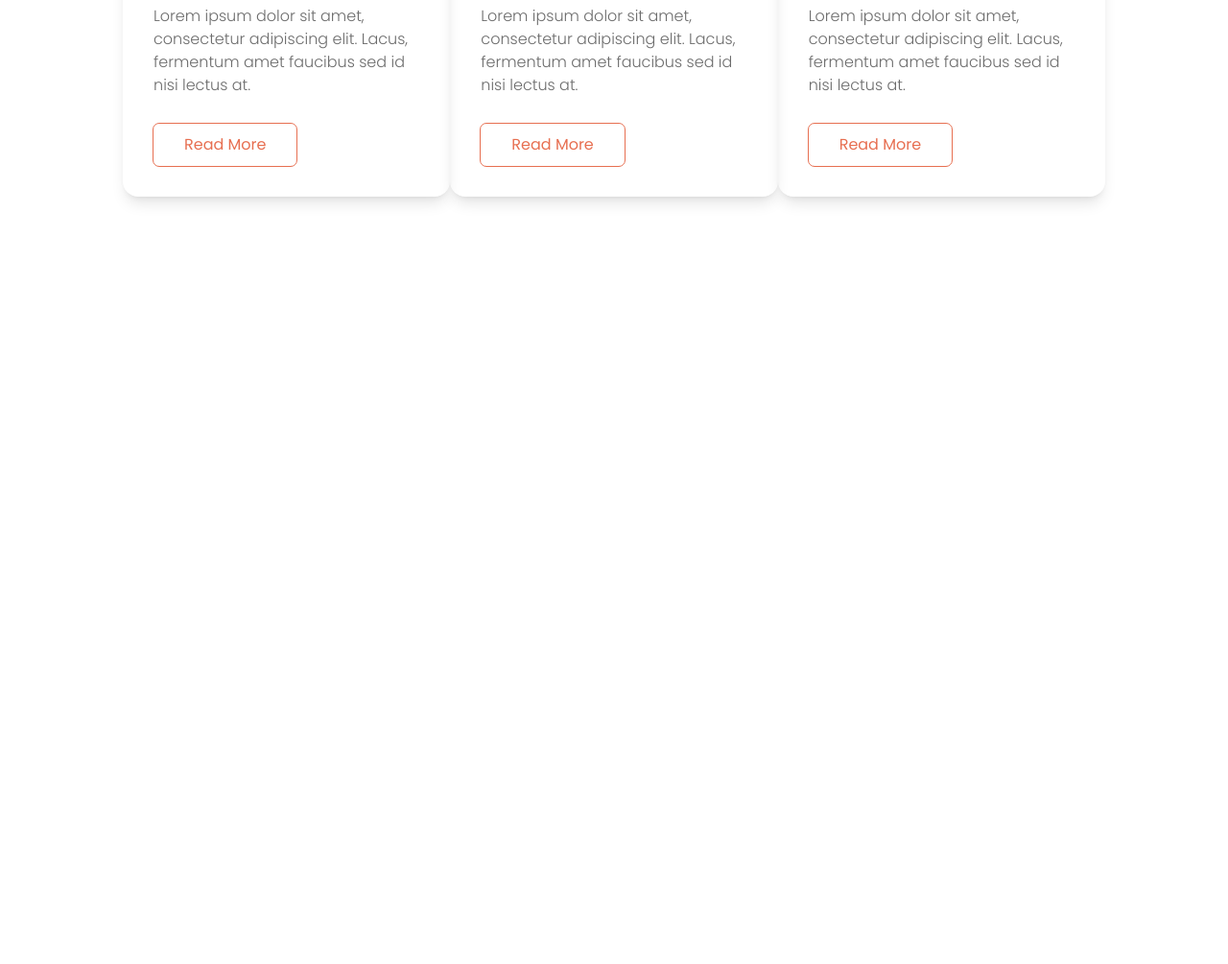
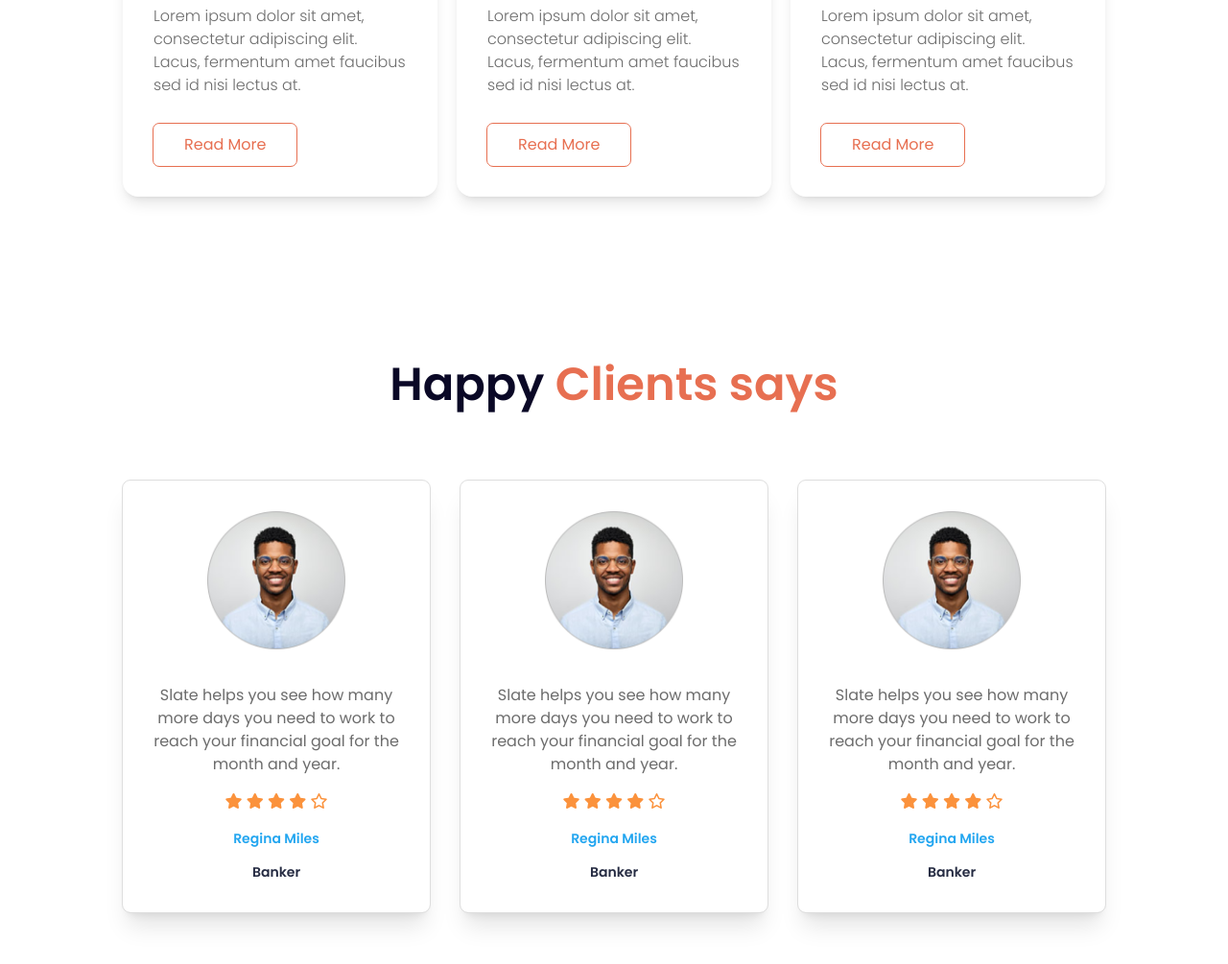
Before and after one commit to mdtamimjd/latest-biker-zone-, a plain HTML site: page index.html in a window 1280 px wide. Shown: the part 1882-2887 px from the top of the page at 96% size. Before the commit the page ends 2167 px from the top, so only its background shows below. Drawn offline with nearby package versions, Linux system fonts and the light colour scheme.

Commit message:
happy client section done

```diff
--- a/index.html
+++ b/index.html
@@ -20,6 +20,8 @@
       href="https://fonts.googleapis.com/css2?family=Inter:ital,opsz,wght@0,14..32,100..900;1,14..32,100..900&family=Manrope:wght@200..800&family=Poppins:ital,wght@0,100;0,200;0,300;0,400;0,500;0,600;0,700;0,800;0,900;1,100;1,200;1,300;1,400;1,500;1,600;1,700;1,800;1,900&display=swap"
       rel="stylesheet"
     />
+    <!-- font awesome -->
+    <link rel="stylesheet" href="https://cdnjs.cloudflare.com/ajax/libs/font-awesome/6.6.0/css/all.min.css" integrity="sha512-Kc323vGBEqzTmouAECnVceyQqyqdsSiqLQISBL29aUW4U/M7pSPA/gEUZQqv1cwx4OnYxTxve5UMg5GT6L4JJg==" crossorigin="anonymous" referrerpolicy="no-referrer" />
     <!-- css inter line style  -->
     <style>
       /* font class */
@@ -85,7 +87,7 @@
          <!-- latest News -->
           <section class="md:w-4/5 w-5/6 mx-auto py-20 poppins">
             <h1 class="text-[#0a0826] font-semibold poppins text-[48px] text-center">Latest News</h1>
-            <div class="flex md:flex-row flex-col justify-between items-center md:mt-20">
+            <div class="flex md:flex-row flex-col justify-between items-center md:mt-20 gap-5">
                 <div class="card w-96 shadow-lg md:h-[500px]">
                     <figure class="p-5">
                       <img
@@ -130,6 +132,60 @@
                   </div>
             </div>
           </section>
+          <!-- Happy Clients says -->
+           <section class="md:w-4/5 w-5/6 mx-auto py-20 poppins">
+            <h1 class="font-semibold text-[48px] text-[#0a0826] text-center">Happy <p class="text-[#e76f51] inline">Clients says</p></h1>
+            <div class="flex md:flex-row flex-col justify-between items-center md:mt-16 mt-8 gap-5">
+                <div class="w-80 h-[450px] p-8 rounded-lg outline outline-1 outline-[#dedede] shadow-xl flex flex-col justify-between items-center">
+                    <img src="./images/others/user-1.png" alt="" class="w-36 mb-5">
+                    <p class="text-base font-normal text-[#6c6c6c] text-center">Slate helps you see how
+                        many more days you need
+                        to work to reach your financial
+                        goal for the month and year.</p>
+                    <span>
+                        <i class="fa-solid fa-star text-orange-400"></i>
+                        <i class="fa-solid fa-star text-orange-400"></i>
+                        <i class="fa-solid fa-star text-orange-400"></i>
+                        <i class="fa-solid fa-star text-orange-400"></i>
+                        <i class="fa-regular fa-star text-orange-400"></i>
+                    </span>
+                    <p class="text-sm text-[#23a6f0] font-semibold">Regina Miles</p>
+                    <p class="text-sm text-[#252b42] font-semibold">Banker</p>
+                </div>
+                <div class="w-80 h-[450px] p-8 rounded-lg outline outline-1 outline-[#dedede] shadow-xl flex flex-col justify-between items-center">
+                    <img src="./images/others/user-1.png" alt="" class="w-36 mb-5">
+                    <p class="text-base font-normal text-[#6c6c6c] text-center">Slate helps you see how
+                        many more days you need
+                        to work to reach your financial
+                        goal for the month and year.</p>
+                    <span>
+                        <i class="fa-solid fa-star text-orange-400"></i>
+                        <i class="fa-solid fa-star text-orange-400"></i>
+                        <i class="fa-solid fa-star text-orange-400"></i>
+                        <i class="fa-solid fa-star text-orange-400"></i>
+                        <i class="fa-regular fa-star text-orange-400"></i>
+                    </span>
+                    <p class="text-sm text-[#23a6f0] font-semibold">Regina Miles</p>
+                    <p class="text-sm text-[#252b42] font-semibold">Banker</p>
+                </div>
+                <div class="w-80 h-[450px] p-8 rounded-lg outline outline-1 outline-[#dedede] shadow-xl flex flex-col justify-between items-center">
+                    <img src="./images/others/user-1.png" alt="" class="w-36 mb-5">
+                    <p class="text-base font-normal text-[#6c6c6c] text-center">Slate helps you see how
+                        many more days you need
+                        to work to reach your financial
+                        goal for the month and year.</p>
+                    <span>
+                        <i class="fa-solid fa-star text-orange-400"></i>
+                        <i class="fa-solid fa-star text-orange-400"></i>
+                        <i class="fa-solid fa-star text-orange-400"></i>
+                        <i class="fa-solid fa-star text-orange-400"></i>
+                        <i class="fa-regular fa-star text-orange-400"></i>
+                    </span>
+                    <p class="text-sm text-[#23a6f0] font-semibold">Regina Miles</p>
+                    <p class="text-sm text-[#252b42] font-semibold">Banker</p>
+                </div>
+            </div>
+           </section>
     </main>
     <footer></footer>
   </body>
```
